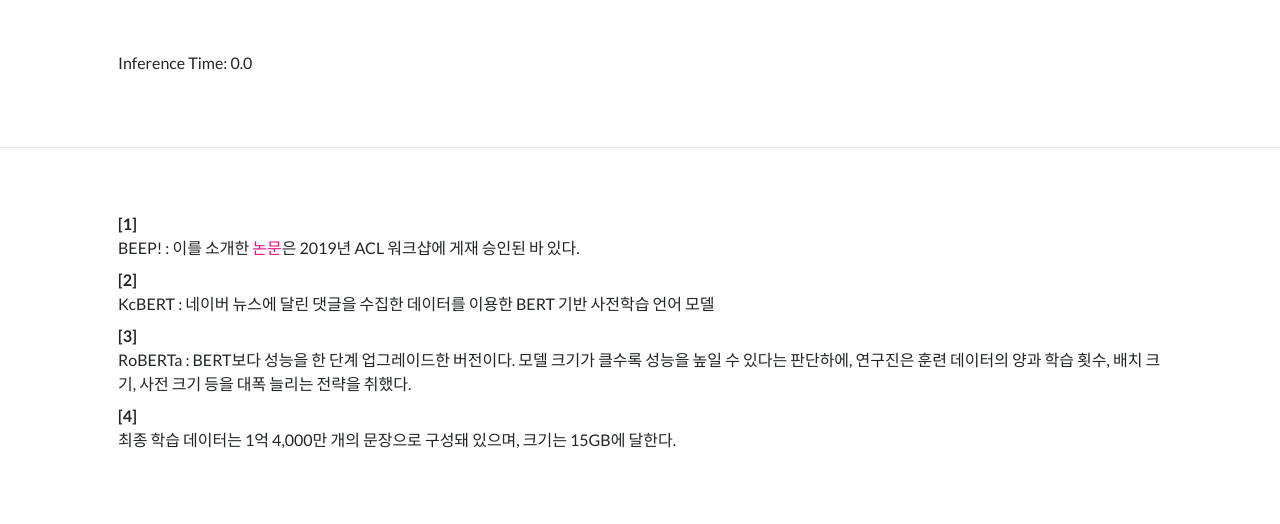
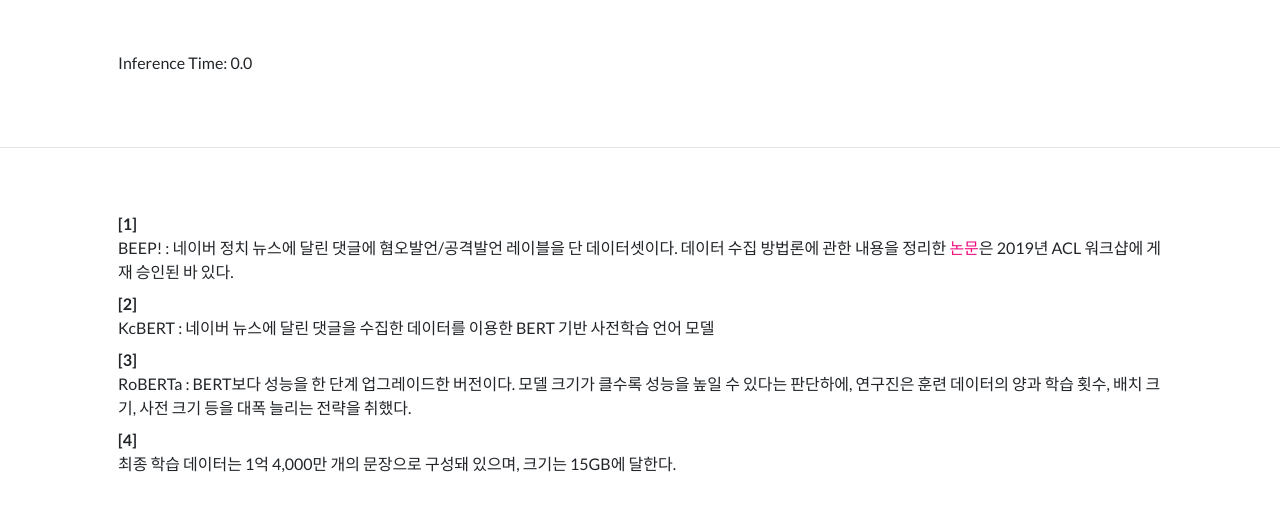
Before and after one commit to jason9693/SoongsilBERT-base-beep-deploy, a Flask app: page / in a window 1280 px wide. Shown: the part 1842-2366 px from the top of the page. Before the commit the page ends 2290 px from the top, so only its background shows below. Run offline with Flask 2, Linux system fonts and the light colour scheme; some libraries are stand-ins or nearby versions.

Commit message:
BEEP!설명 수정

```diff
--- a/templates/index.html
+++ b/templates/index.html
@@ -201,7 +201,7 @@
                 <div class="row align-items-center">
                     <dl class="result p-5"></dlclass>
                         <dt id="note1">[1]</dt>
-                        <dd>BEEP! : 이를 소개한 <a href="https://www.aclweb.org/anthology/2020.socialnlp-1.4.pdf">논문</a>은 2019년 ACL 워크샵에 게재 승인된 바 있다. </dd>
+                        <dd>BEEP! : 네이버 정치 뉴스에 달린 댓글에 혐오발언/공격발언 레이블을 단 데이터셋이다. 데이터 수집 방법론에 관한 내용을 정리한 <a href="https://www.aclweb.org/anthology/2020.socialnlp-1.4.pdf">논문</a>은 2019년 ACL 워크샵에 게재 승인된 바 있다.</dd>
                         <dt id="note2">[2]</dt>
                         <dd>KcBERT : 네이버 뉴스에 달린 댓글을 수집한 데이터를 이용한 BERT 기반 사전학습 언어 모델 </dd>
                         <dt id="note3">[3]</dt>
```
